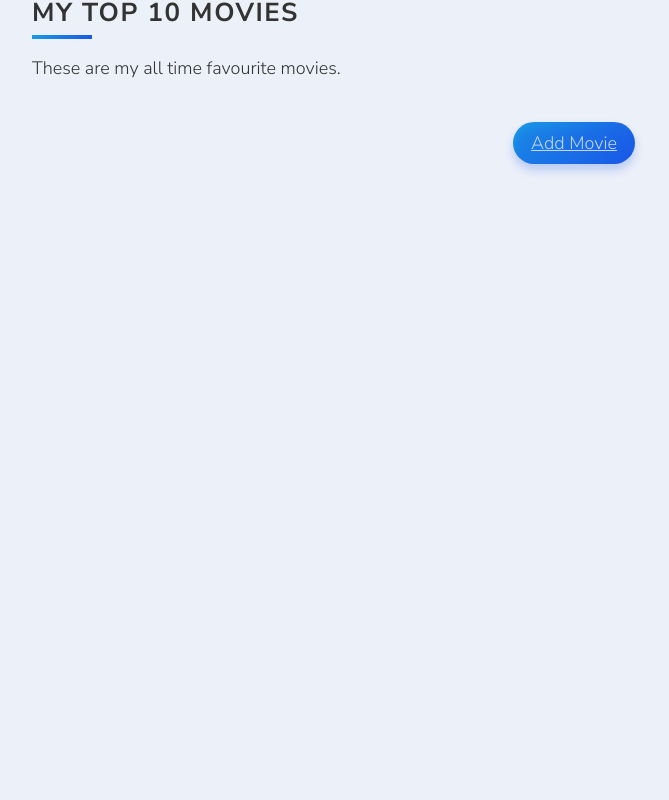
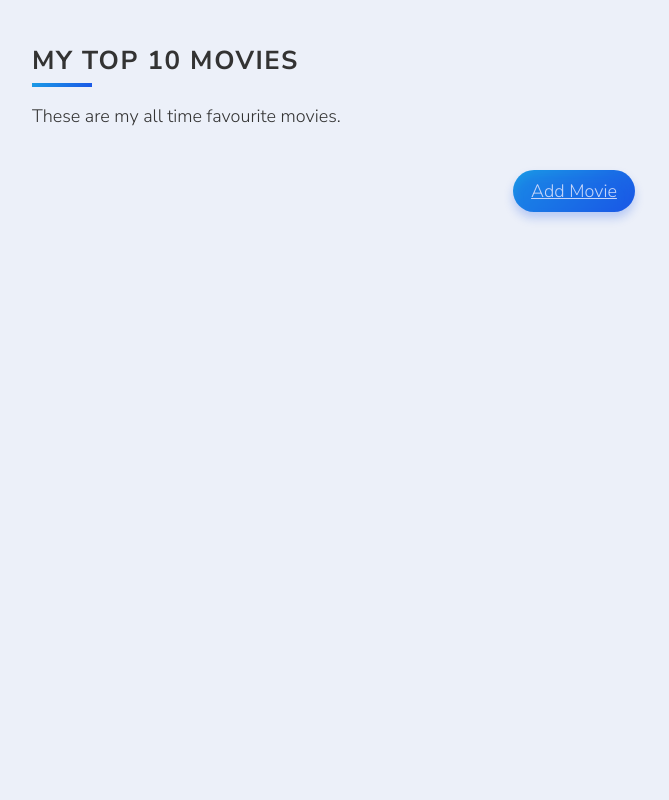
Before and after one commit to code9lizard/day-64-movie-project, a Flask app: page / in a window 1280 px wide. Shown: the whole page, without its empty margins (66-735 px from the left). Run offline with Flask 3, Linux system fonts and the light colour scheme; some libraries are stand-ins or nearby versions.

Commit message:
Update styles.css

```diff
--- a/static/css/styles.css
+++ b/static/css/styles.css
@@ -4,7 +4,7 @@
 
  body {
 	 margin: 0;
-	 padding: 0;
+	 padding: 3rem;
 	 height: 100vh;
 	 background-color: #ecf0f9;
 	 background-attachment: fixed;
```
